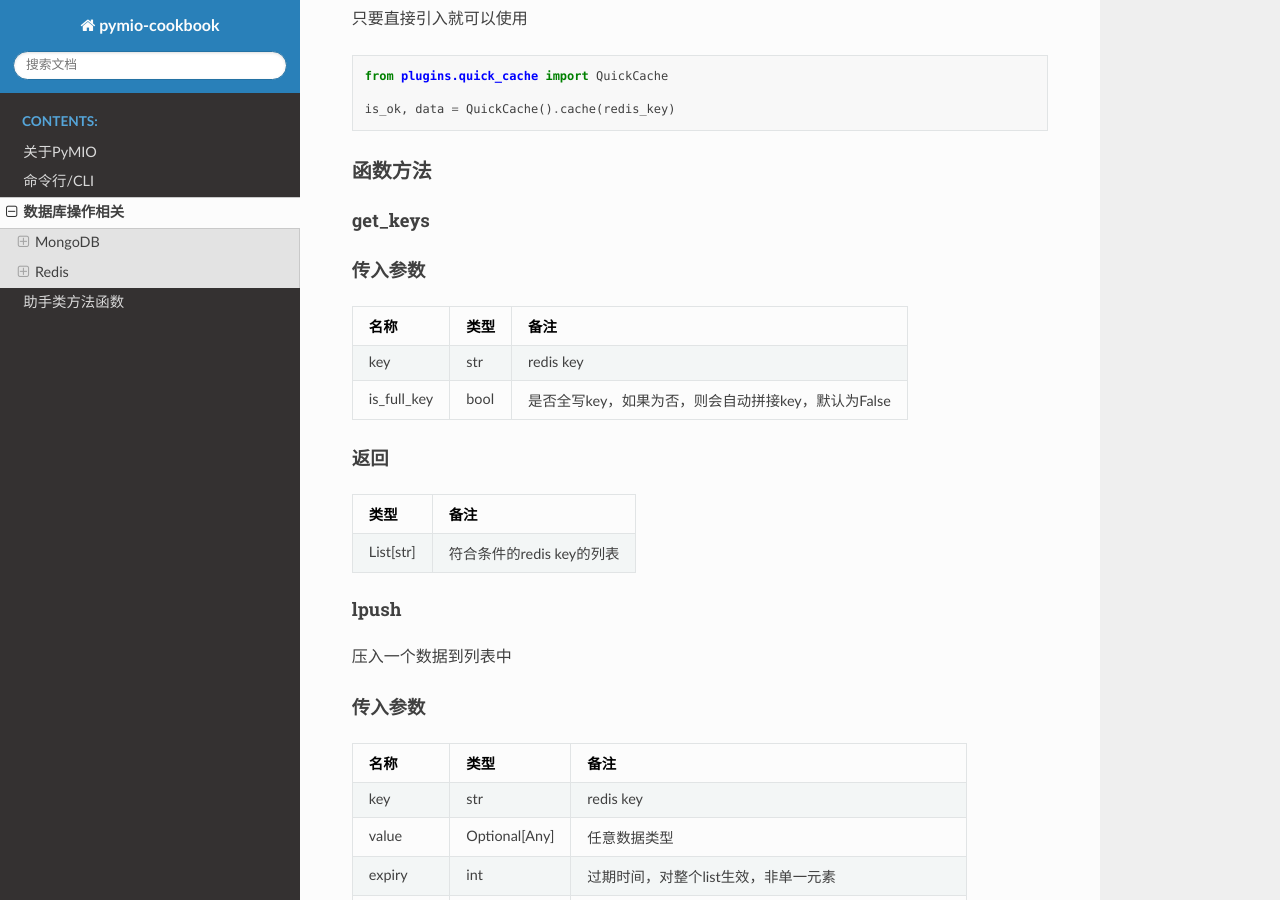
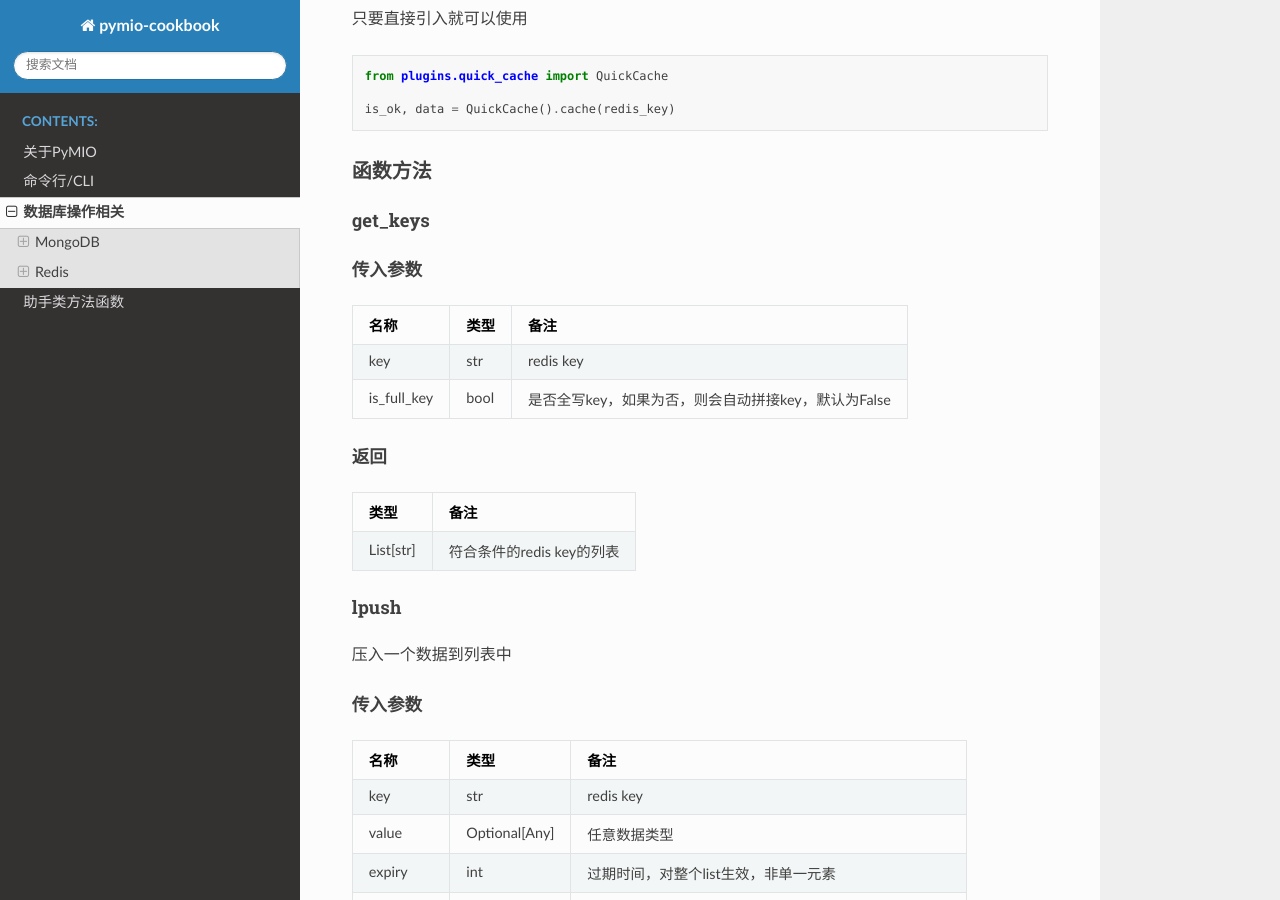
Before and after one commit to 0ldm0s/pymio-book, a Sphinx documentation site: the page built from source/zh-cn/database.md, in a window 1280 px wide and 900 px high, scrolled down 5576 px. Built offline with Sphinx 7.4.7 and the Read the Docs theme 2.0.0, drawn with Linux system fonts in a browser that asks for light colours.

Commit message:
修复章节错误

```diff
--- a/source/zh-cn/database.md
+++ b/source/zh-cn/database.md
@@ -286,14 +286,14 @@ is_ok, data = QuickCache().cache(redis_key)
 
 #### get_keys
 
-#### 传入参数
+##### 传入参数
 
 | 名称        | 类型 | 备注                                                |
 | ----------- | ---- | --------------------------------------------------- |
 | key         | str  | redis key                                           |
 | is_full_key | bool | 是否全写key，如果为否，则会自动拼接key，默认为False |
 
-#### 返回
+##### 返回
 
 | 类型      | 备注                      |
 | --------- | ------------------------- |
@@ -303,7 +303,7 @@ is_ok, data = QuickCache().cache(redis_key)
 
 压入一个数据到列表中
 
-#### 传入参数
+##### 传入参数
 
 | 名称        | 类型          | 备注                                                |
 | ----------- | ------------- | --------------------------------------------------- |
@@ -312,7 +312,7 @@ is_ok, data = QuickCache().cache(redis_key)
 | expiry      | int           | 过期时间，对整个list生效，非单一元素                |
 | is_full_key | bool          | 是否全写key，如果为否，则会自动拼接key，默认为False |
 
-#### 返回
+##### 返回
 
 | 类型 | 备注                                |
 | ---- | ----------------------------------- |
@@ -322,14 +322,14 @@ is_ok, data = QuickCache().cache(redis_key)
 
 返回列表长度
 
-#### 传入参数
+##### 传入参数
 
 | 名称        | 类型 | 备注                                                |
 | ----------- | ---- | --------------------------------------------------- |
 | key         | str  | redis key                                           |
 | is_full_key | bool | 是否全写key，如果为否，则会自动拼接key，默认为False |
 
-#### 返回
+##### 返回
 
 | 类型 | 备注 |
 | ---- | ---- |
@@ -339,7 +339,7 @@ is_ok, data = QuickCache().cache(redis_key)
 
 原子性操作，增加数值
 
-#### 传入参数
+##### 传入参数
 
 | 名称        | 类型 | 备注                                                |
 | ----------- | ---- | --------------------------------------------------- |
@@ -347,7 +347,7 @@ is_ok, data = QuickCache().cache(redis_key)
 | num         | int  | 要增加的数值                                        |
 | is_full_key | bool | 是否全写key，如果为否，则会自动拼接key，默认为False |
 
-#### 返回
+##### 返回
 
 | 类型          | 备注                         |
 | ------------- | ---------------------------- |
@@ -357,7 +357,7 @@ is_ok, data = QuickCache().cache(redis_key)
 
 原子性操作，减少数值
 
-#### 传入参数
+##### 传入参数
 
 | 名称        | 类型 | 备注                                                |
 | ----------- | ---- | --------------------------------------------------- |
@@ -365,7 +365,7 @@ is_ok, data = QuickCache().cache(redis_key)
 | num         | int  | 要减少的数值                                        |
 | is_full_key | bool | 是否全写key，如果为否，则会自动拼接key，默认为False |
 
-#### 返回
+##### 返回
 
 | 类型          | 备注                         |
 | ------------- | ---------------------------- |
@@ -375,14 +375,14 @@ is_ok, data = QuickCache().cache(redis_key)
 
 移出并获取列表的最后一个元素
 
-#### 传入参数
+##### 传入参数
 
 | 名称        | 类型 | 备注                                                |
 | ----------- | ---- | --------------------------------------------------- |
 | key         | str  | redis key                                           |
 | is_full_key | bool | 是否全写key，如果为否，则会自动拼接key，默认为False |
 
-#### 返回
+##### 返回
 
 | 类型          | 备注                                       |
 | ------------- | ------------------------------------------ |
@@ -390,7 +390,7 @@ is_ok, data = QuickCache().cache(redis_key)
 
 #### cache
 
-#### 传入参数
+##### 传入参数
 
 | 名称        | 类型          | 备注                                                         |
 | ----------- | ------------- | ------------------------------------------------------------ |
@@ -400,7 +400,7 @@ is_ok, data = QuickCache().cache(redis_key)
 | is_full_key | bool          | 是否全写key，如果为否，则会自动拼接key，默认为False          |
 | is_pickle   | bool          | 是否使用pickle进行打包，默认为True。仅读取时有效。           |
 
-#### 返回
+##### 返回
 
 | 类型          | 备注                                                         |
 | ------------- | ------------------------------------------------------------ |
@@ -409,14 +409,14 @@ is_ok, data = QuickCache().cache(redis_key)
 
 #### remove_cache
 
-#### 传入参数
+##### 传入参数
 
 | 名称        | 类型 | 备注                                                |
 | ----------- | ---- | --------------------------------------------------- |
 | key         | str  | redis key                                           |
 | is_full_key | bool | 是否全写key，如果为否，则会自动拼接key，默认为False |
 
-#### 返回
+##### 返回
 
 无
 
@@ -424,7 +424,7 @@ is_ok, data = QuickCache().cache(redis_key)
 
 可以直接替代系统的`render_template`，并且带有缓存功能
 
-#### 传入参数
+##### 传入参数
 
 | 名称              | 类型 | 备注                                                |
 | ----------------- | ---- | --------------------------------------------------- |
@@ -434,7 +434,7 @@ is_ok, data = QuickCache().cache(redis_key)
 | is_full_key       | bool | 是否全写key，如果为否，则会自动拼接key，默认为False |
 | **kwargs          |      | 模板内调用的变量的映射关系                          |
 
-#### 返回
+##### 返回
 
 | 类型          | 备注                                             |
 | ------------- | ------------------------------------------------ |
@@ -442,7 +442,7 @@ is_ok, data = QuickCache().cache(redis_key)
 
 #### read_page
 
-#### 传入参数
+##### 传入参数
 
 | 名称        | 类型 | 备注                                                |
 | ----------- | ---- | --------------------------------------------------- |
@@ -450,7 +450,7 @@ is_ok, data = QuickCache().cache(redis_key)
 | expiry      | int  | 刷新过期时间，单位：秒                              |
 | is_full_key | bool | 是否全写key，如果为否，则会自动拼接key，默认为False |
 
-#### 返回
+##### 返回
 
 | 类型          | 备注                                             |
 | ------------- | ------------------------------------------------ |
```
